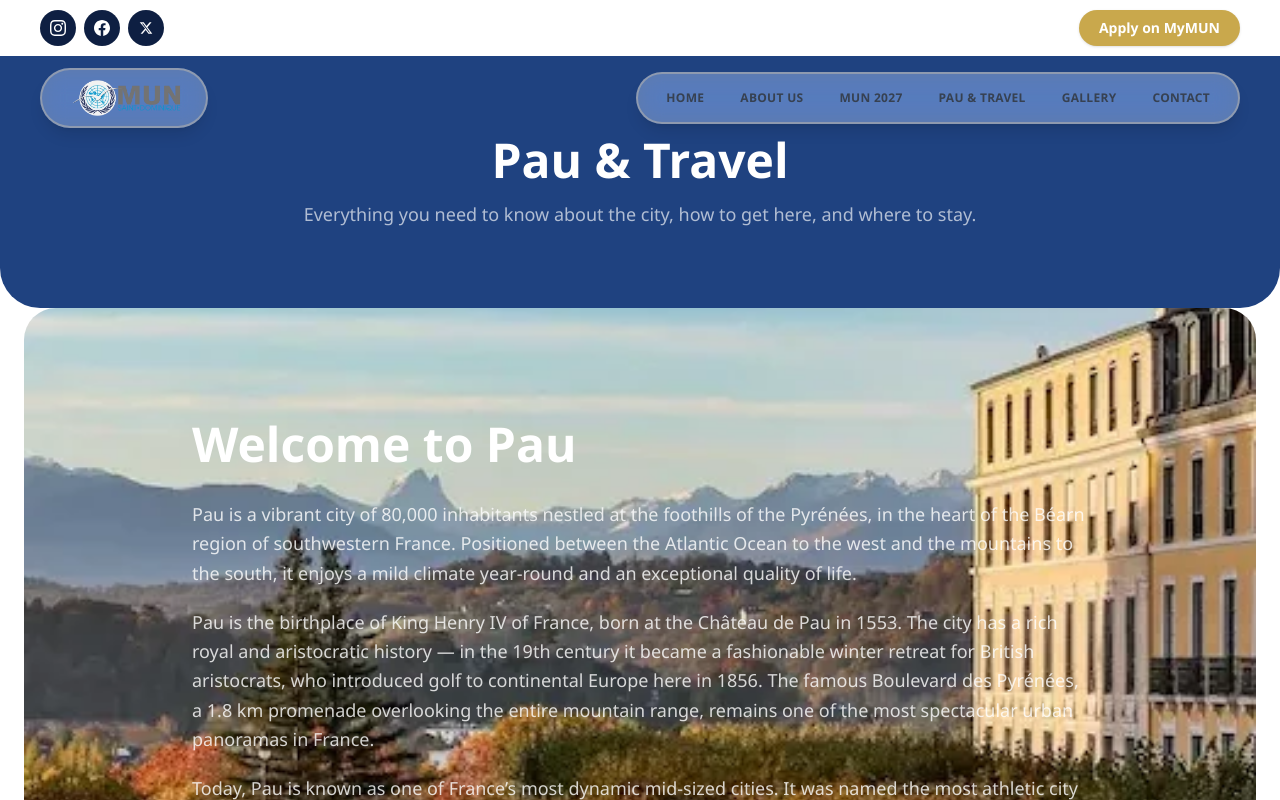
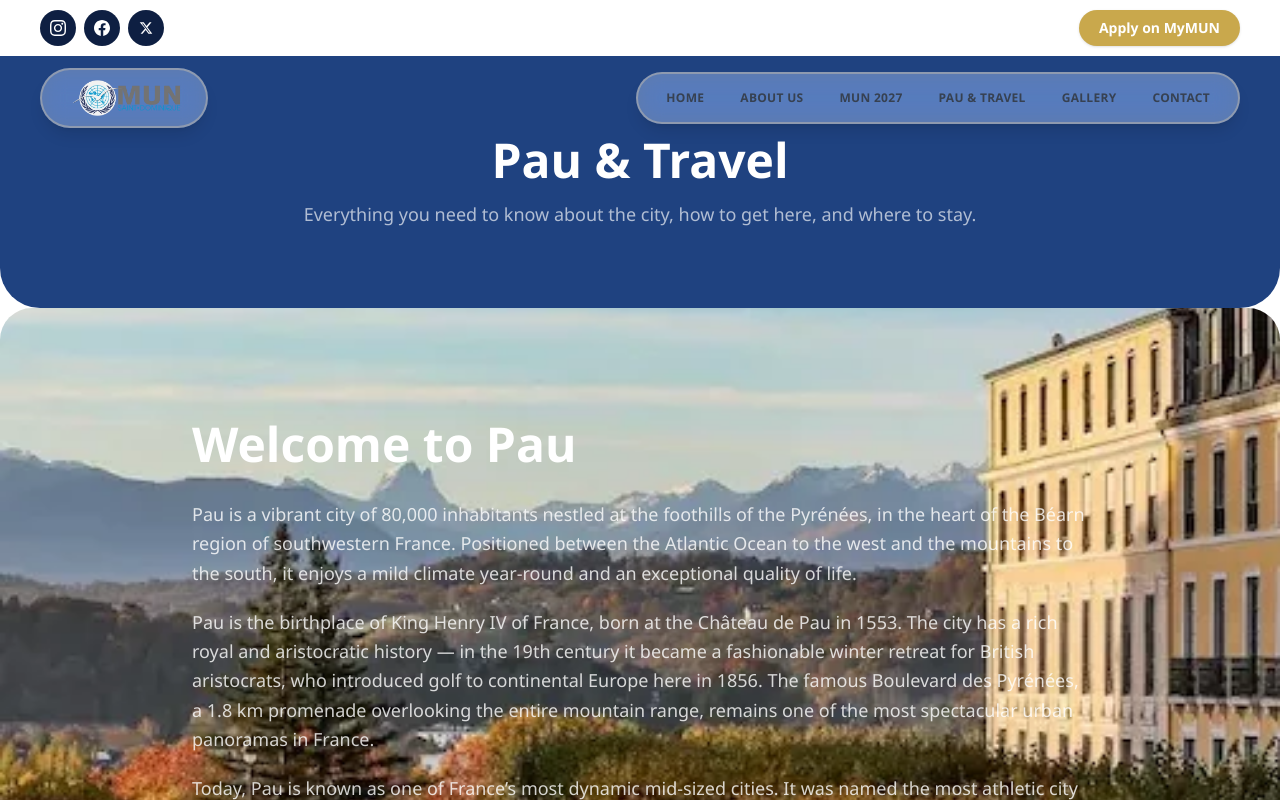
Before and after one commit to gastongabaixtucf8/projet-MUN-saintdo, a Next.js app: page /pau in a window 1280 px wide. Shown: the top 800 px of the page. Built offline with nearby package versions, Linux system fonts and the light colour scheme.

Commit message:
auto-save

```diff
--- a/app/pau/page.tsx
+++ b/app/pau/page.tsx
@@ -77,7 +77,7 @@ export default function PauPage() {
       </section>
 
       {/* About Pau */}
-      <section className="relative py-28 px-6 overflow-hidden mx-4 sm:mx-6 rounded-[2rem]">
+      <section className="relative py-28 px-6 overflow-hidden rounded-[2rem]">
         <div className="absolute inset-0">
           <Image src="/images/ville-de-pau.webp" alt="Pau" fill className="object-cover" />
           <div className="absolute inset-0 bg-navy/68" />
```
